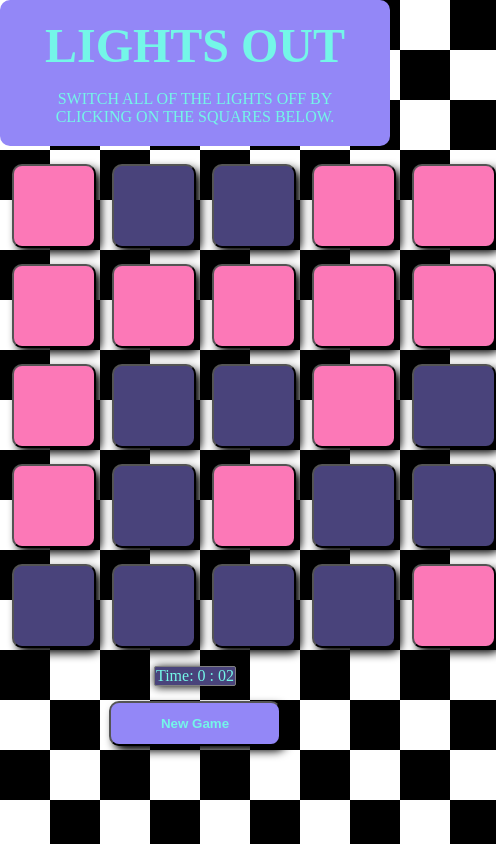
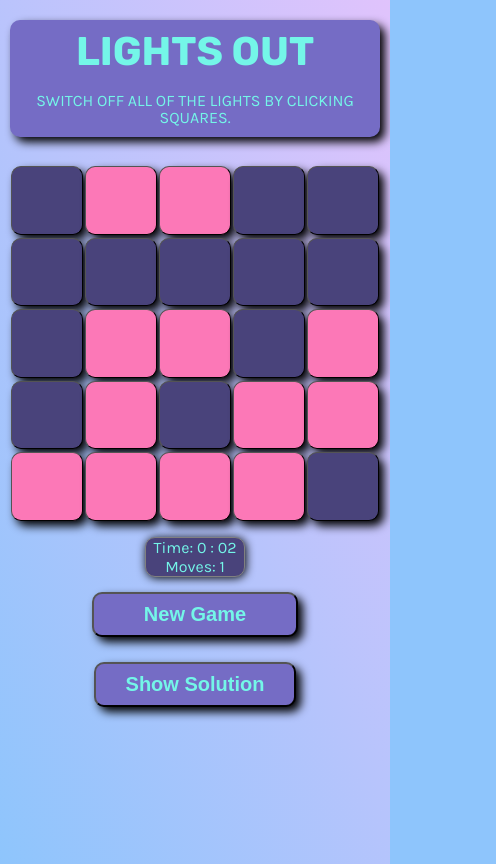
Before and after one commit to joshmiller-dev/lights.out, a plain HTML site: page index.html in a window 390 px wide. Both pictures are taken after a click on the button 53 px from the left and 205 px from the top of the page. Shown: the whole page, 496 px wide, since content can reach past the window. Drawn offline with nearby package versions, Linux system fonts and the light colour scheme.

Commit message:
Add files via upload
Changed some styles, added a solution button (albeit not the fastest/most optimal yet).  Made slightly more mobile friendly.

```diff
--- a/css/lights.css
+++ b/css/lights.css
@@ -1,7 +1,8 @@
 /* Custom Properties */
 :root {
-    /* --ff-primary: ;
-    --ff-secondary:  */
+    /* fonts */
+    --ff-primary: 'Rubik', sans-serif;
+    --ff-secondary: 'Karla', sans-serif;
 
     --fw-reg: 400;
     --fw-bold: 700;
@@ -9,46 +10,47 @@
     /* Vaporwave Theme */
     --clr-light: #fc78b7;
     --clr-dark: #49437b;
-    --clr-accent: #9387f7;
+    --clr-accent: #756CC5;
     --clr-text: #74f6e8;
 
-    /* Dark Theme WIP */
+    /* Dark Theme WIP
     --drk-light: #d9d80c;
     --drk-dark: #01021d;
     --drk-accent: #080752;
-    --drk-text: #085459;
+    --drk-text: #085459; */
 
-    --fs-h1: 3rem;
-    --fs-h2: 2.25rem;
+    /* font sizes */
+    --fs-h1: 2.5rem;
+    --fs-h2: 2rem;
     --fs-h3: 1.25rem;
     --fs-body: 1rem;
 }
 
+/* * { border: 1px solid red; } */
 
-body {
-    background-color: #ffffff;
-    background-image:
-      linear-gradient(45deg, #000 25%, transparent 25%),
-      linear-gradient(45deg, transparent 75%, #000 75%),
-      linear-gradient(45deg, transparent 75%, #000 75%),
-      linear-gradient(45deg, #000 25%, transparent 25%);
-    background-size:100px 100px;
-    background-position:0 0, 0 0, -50px -50px, 50px 50px;
+html, body {
+    background-color: #8EC5FC;
+    background-image: linear-gradient(62deg, #8EC5FC 0%, #E0C3FC 100%);
+    font-family: var(--ff-primary);
     text-align: center;
+    width: 100%;
+    height: 100%;
 }
 
 
 p {
     display: inline;
     font-size: var(--fs-body);
+    font-family: var(--ff-secondary);
     color: var(--clr-text);
 }
 
 
 h1 {
     color: var(--clr-text);
+    margin: 0px;
+    font-weight: var( --fw-bold);
     font-size: var(--fs-h1);
-    margin: 0px;
 }
 
 .content {
@@ -57,36 +59,29 @@ h1 {
 }
 
 
-.options {
-    display: flex;
-    flex-direction: row;
-    justify-content: center;
-    padding: 5px;
-    margin: 10px;
-}
-
 .banner {
     display: block;
-    margin: 0 auto;
     text-align: center;
     line-height: 1.1;
     background-color: var(--clr-accent);
-    margin-top: 0px;
+    box-shadow: 5px 5px 10px black;
+    margin-top: 20px;
+    margin-left: 10px;
+    margin-right: 10px;
+    margin-bottom: 20px;
     font-weight: normal;
     text-transform: uppercase;
-    padding: 20px;
+    padding: 10px;
     border-radius: 10px;
 }
 
 .square {
-    /* background:rgb(115, 84, 117); */
     background: var(--clr-dark);
-    width: 15%;
-    padding: 40px;
-    margin: 1.66%;
+    padding: 45%;
+    margin: 2% 2% 2% 2%;
+    border-width: thin;
     border-radius: 10px;
     box-shadow: 5px 5px 10px black;
-    height: 50px;
     transition: all 0.2s ease-in-out;
     outline: none;
 
@@ -98,36 +93,44 @@ h1 {
 }
 
 .lit {
-    /* background:rgb(240, 0, 255); */
-    background:var(--clr-light);
+    background: var(--clr-light);
     border-radius: 10px;
     box-shadow: 5px 5px 10px black;
 }
 
-
-.gameboard {
-    margin: 10px auto 10px 10px;
-    display: grid;
-    justify-content: space-evenly;
-    align-items: center;
-    grid-template-columns: repeat(5, 100px);
-    grid-template-rows: repeat(5, 100px);
-}
-
-.timer {
-    display: block;
-    margin: auto auto;
-    background: var(--clr-dark);
-    max-width: 80px;
-    border: .5px solid grey;
-    box-shadow: 1px 1px 10px black;
-    border-radius: 2px;
+.mark {
+    background: #f02253;
 }
 
 
-#reset, #cheat{
+.gameboard {
+    display: grid;
+    grid-template-columns: 20% 20% 20% 20% 20%;
+    grid-template-rows: 20% 20% 20% 20% 20%;
+    padding-top: 2%;
+    margin: 10px 10px 10px 10px;
+    justify-content: space-evenly;
+    align-items: center;
+
+}
+
+.display {
+    display: block;
+    margin-left: auto;
+    margin-right: auto;
+    margin-top: 15px;
+    background: var(--clr-dark);
+    max-width: 25%;
+    border: .5px solid grey;
+    box-shadow: 1px 1px 10px black;
+    border-radius: 10px;
+}
+
+
+.reset {
     outline: none;
-    margin: auto auto;
+    margin-top: 15px;
+    margin-bottom: 25px;
     background: var(--clr-accent);
     padding: 20px 50px;
     color: var(--clr-text);
@@ -136,9 +139,25 @@ h1 {
     border-radius: 10px;
     box-shadow: 5px 5px 10px black;
     font-weight: var(--fw-bold);
+    font-size: var(--fs-h3);
 }
 
-#reset:active, #cheat:active {
+.solve {
+    outline: none;
+    margin-top: 0;
+    margin-bottom: 15px;
+    background: var(--clr-accent);
+    padding: 20px 30px;
+    color: var(--clr-text);
+    text-align: center;
+    line-height: 1px;
+    border-radius: 10px;
+    box-shadow: 5px 5px 10px black;
+    font-weight: var(--fw-bold);
+    font-size: var(--fs-h3);
+}
+
+.reset:active {
     box-shadow: 0 2px black;
     transform: translateY(2px);
 }
--- a/index.html
+++ b/index.html
@@ -5,6 +5,7 @@
     <meta name="viewport" content="width=device-width, initial-scale=1.0">
     <title>LIGHTS OUT</title>
     <link rel="stylesheet" href="css/lights.css">
+    <link href="https://fonts.googleapis.com/css2?family=Karla:wght@400;700&family=Rubik:wght@400;700&display=swap" rel="stylesheet">
     <script src="node_modules/jquery/dist/jquery.min.js"></script>
 </head>
 <body class="content">
@@ -12,7 +13,7 @@
     <section class="banner">
         <h1>LIGHTS OUT</h1>
         <br>
-        <p>Switch all of the lights off by clicking on the squares below.</p>
+        <p>Switch off all of the lights by clicking squares.</p>
     </section>
 
 
@@ -44,6 +45,7 @@
         <button class="square"></button>
     </div>
 
+    <div class="display">
         <div class="timer">
             <p>Time: </p>
             <p id="minutes">0</p>
@@ -51,10 +53,16 @@
             <p id="seconds">00</p>
         </div>
 
-    <div class="options">
-        <button id ="reset">New Game</button>
-        <!-- <button id ="cheat">Cheat</button> -->
+        <div class="moves">
+            <p>Moves: </p>
+            <p id="moves">0</p>
         </div>
+    </div>
+
+
+    <button class ="reset">New Game</button>
+    <button class="solve">Show Solution</button>
+
 
 
     <script src="js/lights.js"></script>
--- a/js/lights.js
+++ b/js/lights.js
@@ -1,11 +1,18 @@
-var seconds = 0;
-var minutes = 0;
-var firstClick = false;
-var timer;
-var matches1 = 0;
-var matches2 = 0;
-var solvable = false;
-var gridLayout = [];
+let seconds = 0;
+let minutes = 0;
+let moves = 0;
+let firstClick = false;
+var solving = false;
+let timer;
+let matches1 = 0;
+let matches2 = 0;
+let solvable = false;
+let gridLayout = [];
+let firstRow = [];
+let secondRow = [];
+let thirdRow = [];
+let fourthRow = [];
+const emptyRow = [0, 0, 0, 0, 0].toString();
 const quietPattern1 = [1, 0, 1, 0, 1,
                        1, 0, 1, 0, 1,
                        0, 0, 0, 0, 0,
@@ -25,46 +32,48 @@ function init(){
 
     //randomizing layout
     randomizeLayout();
-
     //lights up board if solvable
     lightBoard();
-    //handles light logic
+    //handles button logic
     buttonLogic();
 
-
-    console.log(gridLayout);
-    console.log(quietPattern1);
-    console.log(quietPattern2);
-    console.log(matches1);
-    console.log(matches2);
-    console.log(solvable);
+    // console.log(gridLayout);
+    // console.log(quietPattern1);
+    // console.log(quietPattern2);
+    // console.log(matches1);
+    // console.log(matches2);
+    // console.log(solvable);
 }
 
+
 function randomizeLayout(){
+    //reset layout each time
     gridLayout = [];
 
     for(var i = 0; i < $(".square").length; i++){
         var randomNum = Math.random();
         if (randomNum < 0.5){
+            gridLayout.push(0);
+        }else{
             gridLayout.push(1);
-        }else{
-            gridLayout.push(0);
         }
     }
     testSolvability();
 }
 
+
 function testSolvability(){
     matches1 = 0;
     matches2 = 0;
 
-    //testing generated pattern vs first quiet pattern
+    //testing generated pattern vs first quiet pattern (comparing number of lit lights)
     for (i = 0; i < gridLayout.length; i++){
         if(gridLayout[i] === 1 && quietPattern1[i] === 1){
             matches1 += 1;
         }
     }
 
+    //number of matches must be even, otherwise start over
     if (matches1 % 2 != 0){
         randomizeLayout();
     }else{
@@ -96,7 +105,6 @@ function lightBoard(){
 function buttonLogic(){
 
     $(".square").on("click", function(){
-
         //Only start timer on first click
         if (firstClick == false){
             startTimer();
@@ -104,16 +112,21 @@ function buttonLogic(){
         //set firstClick to true now
         firstClick = true;
 
+        //track moves
+        moves += 1;
+        $("#moves").text(moves);
+
+        //capture current firstClick square (by index)
+        let clickedLight = $(this).index();
         //Light or darken a square when clicked
         $(this).toggleClass('lit');
-        //capture current firstClick square
-        var clickedLight = $(this).index();
+
 
         //handling squares on RIGHT side
         if (clickedLight == 4 || clickedLight == 9 || clickedLight == 14 || clickedLight == 19){
             $(this).prev('.square').toggleClass('lit');
             $(".square").eq(clickedLight + 5).toggleClass('lit');
-            //handling negative number weirdness
+            //handling negative number wrapping
             if(clickedLight - 5 >= 0){
                 $(".square").eq(clickedLight - 5).toggleClass('lit');
             }
@@ -135,26 +148,45 @@ function buttonLogic(){
                 $(".square").eq(clickedLight - 5).toggleClass('lit');
             }
         }
+
         //handling win condition
         if($(".square:not(.lit)").length === 25){
             setTimeout(function(){
                 gameWin();
             }, 500);
         }
+
+        //updating the gridlayout as we go
+        for (i = 0; i < gridLayout.length; i++){
+            if ($(".square").eq(i).hasClass("lit")){
+                gridLayout[i] = 1;
+            }else{
+                gridLayout[i] = 0;
+            }
+        }
+
+        firstRow = gridLayout.slice(0,5).toString();
+        secondRow = gridLayout.slice(5, 10).toString();
+        thirdRow = gridLayout.slice (10, 15).toString();
+        fourthRow = gridLayout.slice (15, 20).toString();
+
+        if(solving == true){
+            solveGame();
+        }
+        //remove marked squares if following solution
+        if ($(this).hasClass("mark")){
+            $(this).removeClass('mark');
+        }
+
     });
 
+
     //Reset Button
-    $("#reset").on("click", function(){
+    $(".reset").on("click", function(){
         reset();
     });
 
-    // //Cheat Button
-    // $("#cheat").on("click", function(){
-    //     $(".square").removeClass('lit');
-    // });
-
 }
-
 
 function startTimer(x){
     //Handle the reset
@@ -181,21 +213,98 @@ function startTimer(x){
         }
         }, 1000);
     }
+}
 
-}
 
 function gameWin(){
     clearInterval(timer);
     setTimeout(function(){
-        alert("You have won in: " + minutes + " minutes : " + seconds + " seconds!");
+        alert("You have won in: " + minutes + " minutes, " + seconds + " seconds using " + moves + " moves!");
     }, 500);
 }
 
 function reset(){
+    moves = 0;
+    $("#moves").text(moves);
     solvable = false;
     firstClick = false;
+    if ($(".square").hasClass("mark")){
+        $(".square").removeClass('mark');
+    }
+    solvable = false;
+    firstRow = [];
+    secondRow = [];
+    thirdRow = [];
+    fourthRow = [];
     randomizeLayout();
     lightBoard();
     //reset timer
     startTimer(1);
 }
+
+$(".solve").on("click", function(){
+    //remove previously marked squares
+    for (i = 0; i < gridLayout.length; i++){
+        $(".square").eq(i).removeClass("mark");
+    }
+    solving = true;
+    solveGame();
+});
+
+function solveGame(){
+
+    //mark solution squares for first row
+    if (firstRow !== emptyRow){
+        for (var i = 0; i < 5; i++){
+            if ($(".square").eq(i).hasClass("lit")){
+                $(".square").eq(i + 5).addClass('mark');
+            }else{
+                $(".square").eq(i + 5).removeClass('mark');
+            }
+        }
+    }
+
+    //if first row is fully unlit, solve second row, and so on...
+    if (firstRow == emptyRow){
+        for (var i = 5; i < 10; i++){
+            if ($(".square").eq(i).hasClass("lit")){
+                $(".square").eq(i + 5).addClass('mark');
+            }else{
+                $(".square").eq(i + 5).removeClass('mark');
+            }
+        }
+    }
+    if (secondRow == emptyRow){
+        for (var i = 10; i < 15; i++){
+            if ($(".square").eq(i).hasClass("lit")){
+                $(".square").eq(i + 5).addClass('mark');
+            }else{
+                $(".square").eq(i + 5).removeClass('mark');
+            }
+        }
+    }
+    if (thirdRow == emptyRow){
+        for (var i = 15; i < 20; i++){
+            if ($(".square").eq(i).hasClass("lit")){
+                $(".square").eq(i + 5).addClass('mark');
+            }else{
+                $(".square").eq(i + 5).removeClass('mark');
+            }
+        }
+    }
+    if (firstRow == emptyRow && secondRow == emptyRow && thirdRow == emptyRow && fourthRow == emptyRow){
+        //final steps
+        //if light A5 is on, mark D1 and E1
+        //if light B5 is on, mark B1 and E1
+        //if light C5 is on, mark D1
+        if ($(".square").eq(20).hasClass("lit")){
+            $(".square").eq(3).addClass('mark');
+            $(".square").eq(4).addClass('mark');
+        }else if ($(".square").eq(21).hasClass("lit")){
+            $(".square").eq(1).addClass('mark');
+            $(".square").eq(4).addClass('mark');
+        }else if ($(".square").eq(22).hasClass("lit")){
+            $(".square").eq(3).addClass('mark');
+        }
+    }
+}
```
Lines whose indentation alone changed are shown as unchanged.
